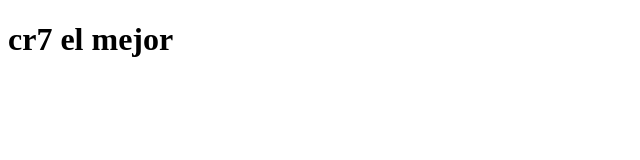
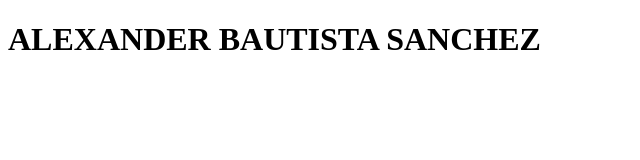
Before and after one commit to alesx777/repositorio-alex, a plain HTML site: page index.html in a window 1280 px wide. Shown: the whole page, without its empty margins (0-640 px from the left). Drawn offline with Linux system fonts and the light colour scheme.

Commit message:
añadir stilo y modificar index

```diff
--- a/index.html
+++ b/index.html
@@ -4,8 +4,9 @@
     <meta charset="UTF-8">
     <meta name="viewport" content="width=, initial-scale=1.0">
     <title>Document</title>
+    <link rel="stylesheet" href="styles.css">
 </head>
 <body>
-  <h1>cr7 el mejor</h1>
+  <h1>ALEXANDER BAUTISTA SANCHEZ</h1>
 </body>
 </html>
```
Also changed, not shown: styles.css (added).
